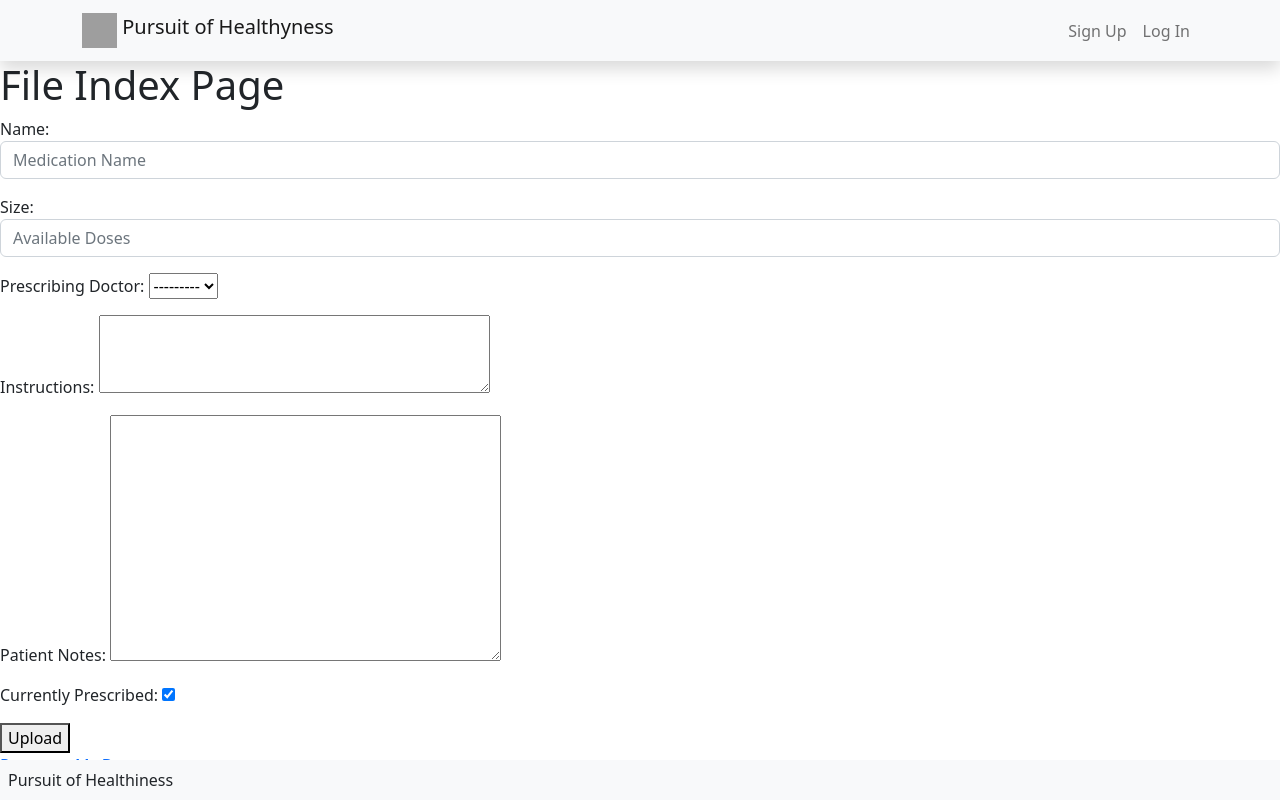
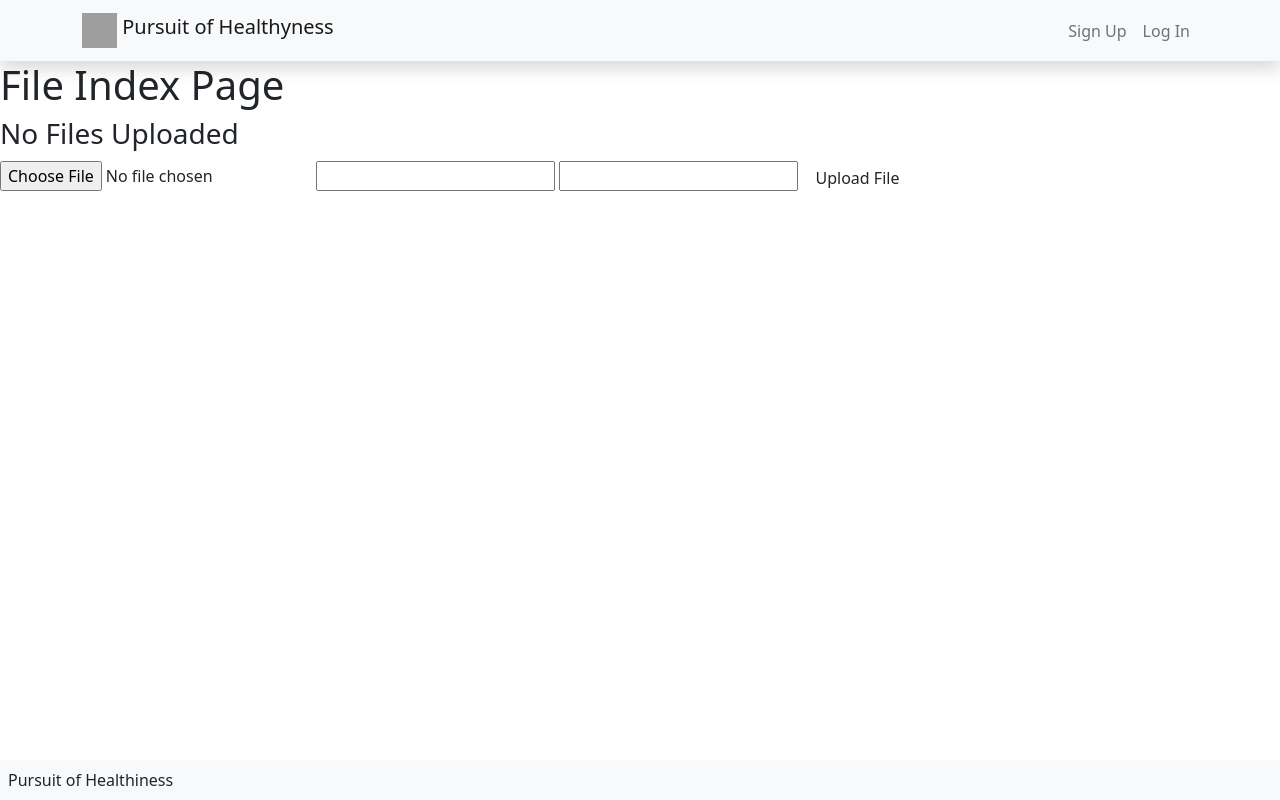
Before and after one commit to jmaksimik/PoH, a Django app: template main_app/templates/documents/index.html in a window 1280 px wide. Run offline with Django 4.2, Linux system fonts and the light colour scheme; the template is opened without the code that fills it: values that come from a table or form of the project are taken from there, others are empty; style sheets or scripts are compiled from the project's sources; parts of the project's set-up code (start-up, migrations or seed data) failed here and were passed over; some libraries are stand-ins or nearby versions; grey boxes are pictures that could not be loaded.

Commit message:
Add file-upload functionality to AWS

```diff
--- a/main_app/admin.py
+++ b/main_app/admin.py
@@ -1,9 +1,10 @@
 from django.contrib import admin
 # Register your models here.
-from .models import Patient, Appointment, Doctor, Prescription, Insurance
+from .models import Patient, Appointment, Doctor, Prescription, Insurance, Document
 
 admin.site.register(Patient)
 admin.site.register(Appointment)
 admin.site.register(Doctor)
 admin.site.register(Prescription)
+admin.site.register(Document)
 admin.site.register(Insurance)
--- a/main_app/templates/documents/index.html
+++ b/main_app/templates/documents/index.html
@@ -3,12 +3,20 @@
 {% block content %}
     <h1>File Index Page</h1>
 
-<form method="POST" enctype="multipart/form_data">
+
+{% for file in user.document_set.all  %}
+    <p>{{ file.title }}</p>
+
+{% empty %}
+    <h3>No Files Uploaded</h3>
+{% endfor %}
+
+<form action="{% url 'add_file' %}" enctype="multipart/form-data" method="POST">
     {% csrf_token %}
-    {{form.as_p}}
-    <button type="submit">Upload</button>
+    <input type="file" name="doc-file">
+    <input type="text" name="title">
+    <input type="text" name="notes">
+    <input type="submit" class="btn" value="Upload File">
 </form>
 
-<p><a href="{% url 'documents_index' %}">Return to My Documents</a></p>
-
 {% endblock content %}
--- a/main_app/urls.py
+++ b/main_app/urls.py
@@ -19,4 +19,6 @@ urlpatterns = [
     path('insurance/', views.insurance_index, name='insurance_index'),
 
 
+    path('provider/', views.provider_index, name='provider_index'),
+    path('documents/add_file/', views.add_file, name='add_file'),
 ]
```
Also changed, not shown: main_app/views.py (+21 -0 lines).
